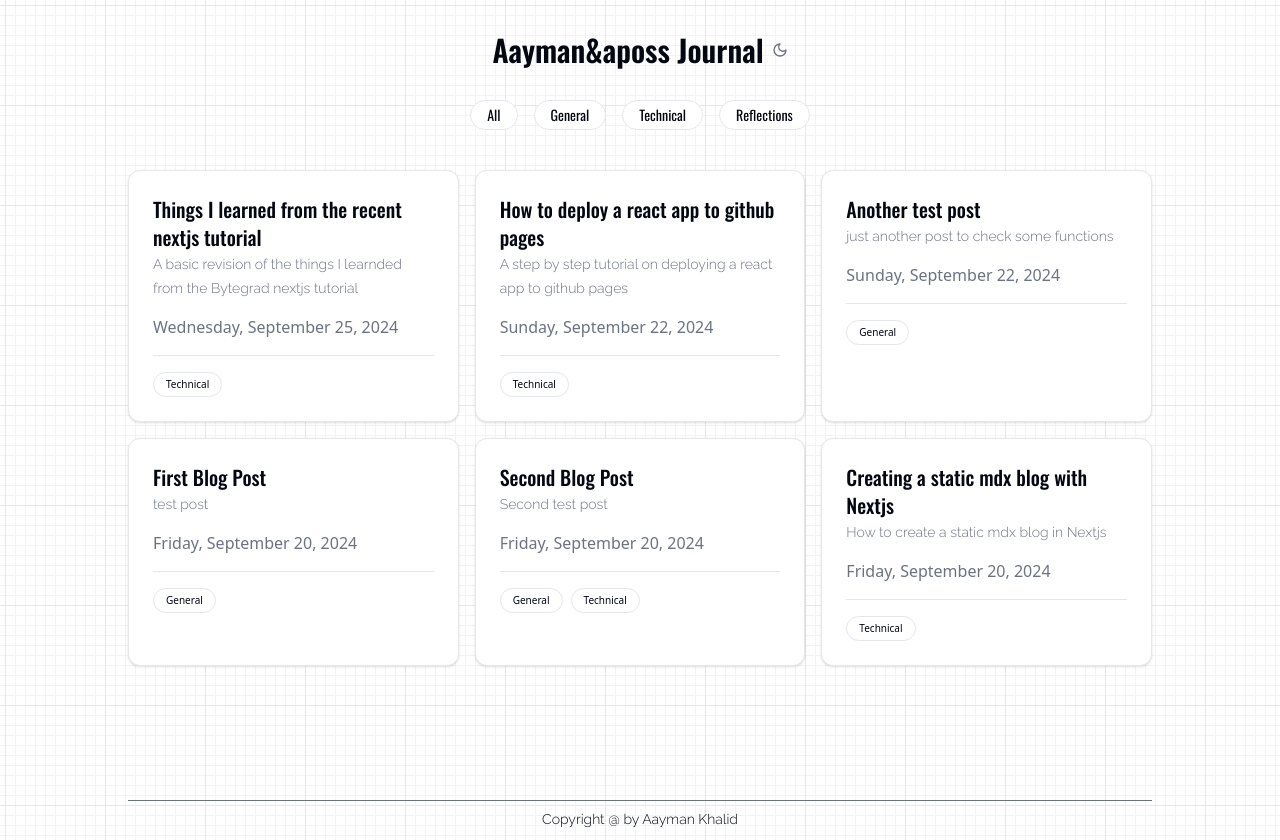
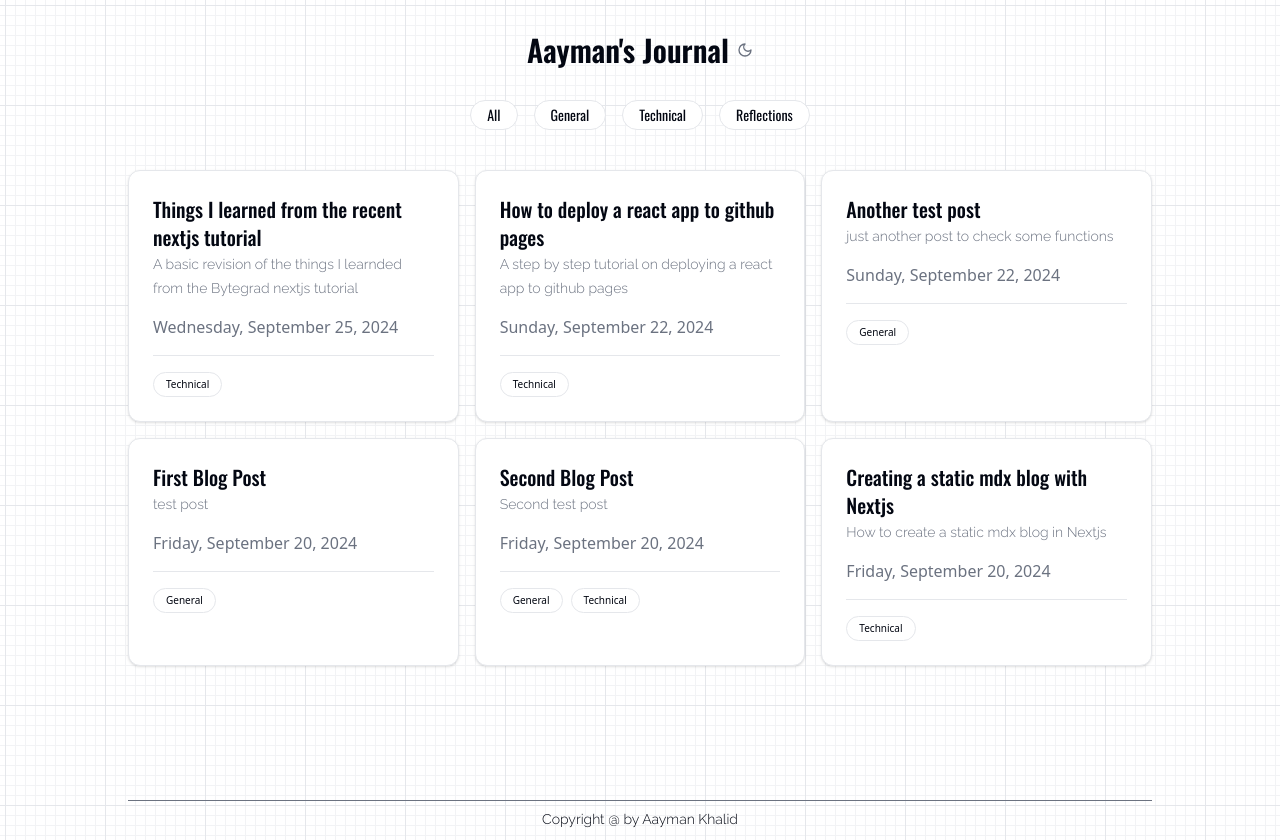
Before and after one commit to Aayman-star/aaymans-journal, a Next.js app: page / in a window 1280 px wide. Built offline with nearby package versions, Linux system fonts and the light colour scheme.

Commit message:
some adjustments to the code

```diff
--- a/src/components/Blog.tsx
+++ b/src/components/Blog.tsx
@@ -16,7 +16,7 @@ const Blog = () => {
         <Link href={`/`}>
           <h1
             className={`text-3xl font-semibold text-center ${oswald.className}`}>
-            Aayman&aposs Journal
+            Aayman&apos;s Journal
           </h1>
         </Link>
 
--- a/src/components/BlogDisplay.tsx
+++ b/src/components/BlogDisplay.tsx
@@ -5,7 +5,7 @@ import Categories from "./Categories";
 import SinglePost from "./SinglePost";
 
 const BlogDisplay = async () => {
-  await new Promise((resolve) => setTimeout(resolve, 1500));
+  // await new Promise((resolve) => setTimeout(resolve, 1500));
 
   const blogPosts = getAllPosts().filter((post) => post.publish);
   const sortedBlogPosts = blogPosts.sort(
--- a/src/lib/posts.ts
+++ b/src/lib/posts.ts
@@ -28,7 +28,7 @@ export const getAllPosts = () => {
 
     /**Use gray matter to parse the front-matter of the content */
     const { data, content } = matter(fileContent);
-    console.log("Here is data : ", data);
+    // console.log("Here is data : ", data);
     const slug = data.slug ? data.slug : file.replace(/\.mdx$/, "");
     /**Function modified to place the recent date if there is no date */
     const date = data.date
```
